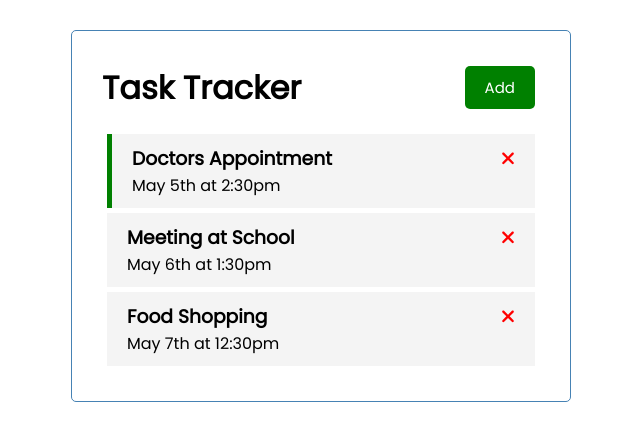
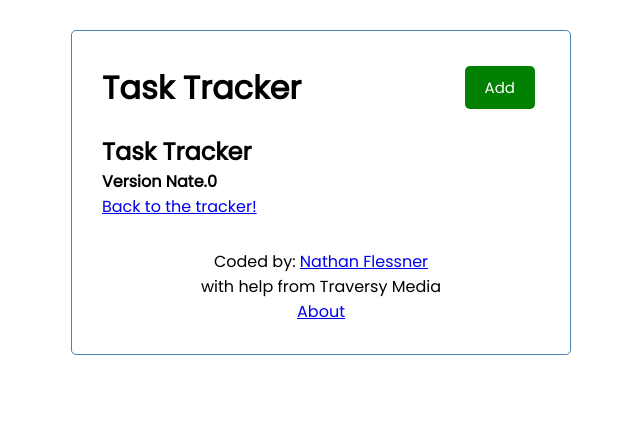
Before and after one commit to SirNathanJF/traversy-media-angular, an Angular app: page /about in a window 1280 px wide. Shown: the top 440 px of the page, without its empty margins (319-959 px from the left). Built offline with nearby package versions, Linux system fonts and the light colour scheme; data requests are answered from the project's data file.

Commit message:
Addition of router functionality with an about page

```diff
--- a/src/app/app.component.html
+++ b/src/app/app.component.html
@@ -1,4 +1,5 @@
 <div class="container">
     <app-header></app-header>
-    <app-tasks></app-tasks>
+    <router-outlet></router-outlet>
+    <app-footer></app-footer>
 </div>
--- a/src/app/app.module.ts
+++ b/src/app/app.module.ts
@@ -3,6 +3,7 @@
 import { FontAwesomeModule } from '@fortawesome/angular-fontawesome';
 import { HttpClientModule } from '@angular/common/http';
 import { FormsModule } from '@angular/forms';
+import { RouterModule, Routes } from '@angular/router';
 
 import { AppComponent } from './app.component';
 import { HeaderComponent } from './components/header/header.component';
@@ -10,7 +11,13 @@
 import { TasksComponent } from './components/tasks/tasks.component';
 import { TaskItemComponent } from './components/task-item/task-item.component';
 import { AddTaskComponent } from './components/add-task/add-task.component';
+import { AboutComponent } from './components/about/about.component';
+import { FooterComponent } from './components/footer/footer.component';
 
+const appRoutes: Routes = [
+  { path: '', component: TasksComponent },
+  { path: 'about', component: AboutComponent },
+];
 
 @NgModule({
   declarations: [
@@ -19,15 +26,18 @@
     ButtonComponent,
     TasksComponent,
     TaskItemComponent,
-    AddTaskComponent
+    AddTaskComponent,
+    AboutComponent,
+    FooterComponent,
   ],
   imports: [
     BrowserModule,
     FontAwesomeModule,
     HttpClientModule,
-    FormsModule
+    FormsModule,
+    RouterModule.forRoot(appRoutes, { enableTracing: true }),
   ],
   providers: [],
-  bootstrap: [AppComponent]
+  bootstrap: [AppComponent],
 })
-export class AppModule { }
+export class AppModule {}
--- /dev/null
+++ b/src/app/components/about/about.component.html
@@ -0,0 +1,5 @@
+<div>
+  <h2>Task Tracker</h2>
+  <h4>Version Nate.0</h4>
+  <a routerLink="/">Back to the tracker!</a>
+</div>
--- /dev/null
+++ b/src/app/components/about/about.component.ts
@@ -0,0 +1,15 @@
+import { Component, OnInit } from '@angular/core';
+
+@Component({
+  selector: 'app-about',
+  templateUrl: './about.component.html',
+  styleUrls: ['./about.component.css']
+})
+export class AboutComponent implements OnInit {
+
+  constructor() { }
+
+  ngOnInit(): void {
+  }
+
+}
--- /dev/null
+++ b/src/app/components/footer/footer.component.css
@@ -0,0 +1,4 @@
+footer {
+  margin-top: 30px;
+  text-align: center;
+}
--- /dev/null
+++ b/src/app/components/footer/footer.component.html
@@ -0,0 +1,6 @@
+<footer>
+  <p>Coded by: <a href="https://sirnathanjf.github.io/this-is-nate/" target="_blank">Nathan Flessner</a>
+    <br>
+    with help from Traversy Media</p>
+  <a routerLink="/about">About</a>
+</footer>
--- /dev/null
+++ b/src/app/components/footer/footer.component.ts
@@ -0,0 +1,15 @@
+import { Component, OnInit } from '@angular/core';
+
+@Component({
+  selector: 'app-footer',
+  templateUrl: './footer.component.html',
+  styleUrls: ['./footer.component.css']
+})
+export class FooterComponent implements OnInit {
+
+  constructor() { }
+
+  ngOnInit(): void {
+  }
+
+}
```
Also changed, not shown: src/app/components/about/about.component.css (added), 2 other files (tests, documents, lock files or other folders).
